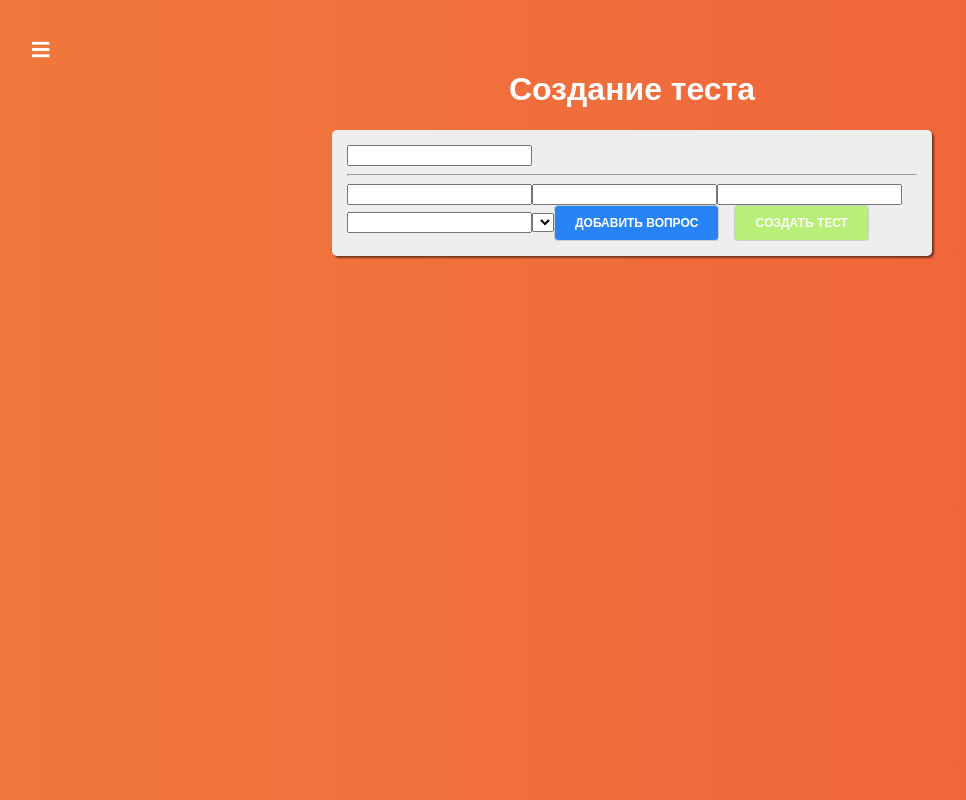
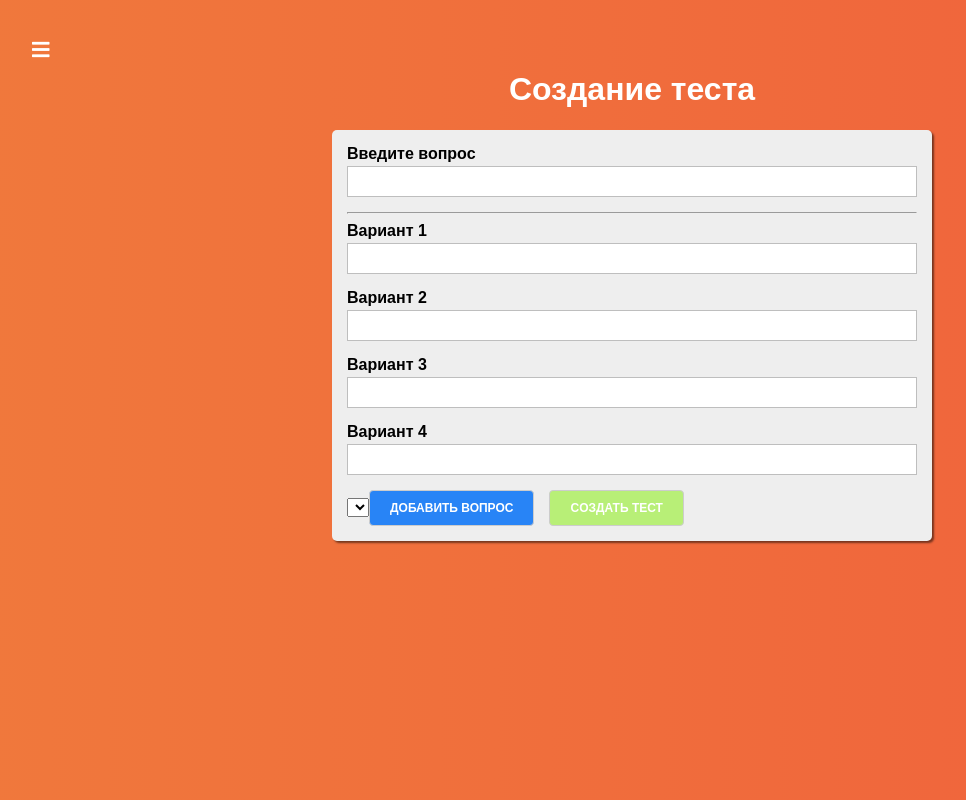
Before and after one commit to KuchkoNikita/react-quiz, a React app: page /quiz-creator in a window 1280 px wide. Shown: the whole page, without its empty margins (8-974 px from the left). Built offline with nearby package versions, Linux system fonts and the light colour scheme.

Commit message:
add components in QuizCreator

```diff
--- a/src/containers/QuizCreator/QuizCreator.js
+++ b/src/containers/QuizCreator/QuizCreator.js
@@ -1,8 +1,39 @@
 import React, {Component} from 'react';
 import classes from './QuizCreator.css';
 import Button from './../../components/UI/Button/Button.js';
+import Input from './../../components/UI/Input/Input';
+import {createControl} from './../../form/formFramework';
+import Auxiliary from './../../hoc/Auxiliary/Auxiliary';
+
+function createOptionControl(number) {
+    return createControl({
+        label: `Вариант ${number}`,
+        errorMessage: 'Значение не может быть пустым',
+        id: number
+    }, {required: true});
+}
+
+function createFormControls() {
+    return (
+        {
+            question: createControl({
+                label: 'Введите вопрос',
+                errorMessage: 'Вопрос не может быть пустым',
+            }, {required: true}),
+            option1: createOptionControl(1),
+            option2: createOptionControl(2),
+            option3: createOptionControl(3),
+            option4: createOptionControl(4),
+        }
+    )
+}
 
 export default class QuizCreator extends Component {
+
+    state = {
+        quiz: [],
+        formControls: createFormControls(),
+    }
 
     submitHandler = (event) => {
         event.preventDefault();
@@ -16,6 +47,31 @@
 
     }
 
+    changeHandler = (value, controlName) => {
+
+    }
+
+    renderInputs() {
+        return Object.keys(this.state.formControls).map((controlName, index) => {
+            const control = this.state.formControls[controlName];
+
+            return (
+                <Auxiliary key={controlName + index}>
+                    <Input
+                        label={control.label}
+                        value={control.value}
+                        valid={control.valid}
+                        shouldValidate={!!control.validation}
+                        touched={control.touched}
+                        errorMessage={control.errorMessage}
+                        onChange={event => this.changeHandler(event.target.value, controlName)}
+                    />
+                    { index === 0 ? <hr /> : null}
+                </Auxiliary>
+            )
+        })
+    }
+
     render() {
         return (
             <div className={classes.QuizCreator}>
@@ -24,12 +80,7 @@
 
                     <form onSubmit={this.submitHandler}>
 
-                        <input type="text"/>
-                        <hr/>
-                        <input type="text"/>
-                        <input type="text"/>
-                        <input type="text"/>
-                        <input type="text"/>
+                        { this.renderInputs() }
 
                         <select name="" id=""></select>
 
--- /dev/null
+++ b/src/form/formFramework.js
@@ -0,0 +1,9 @@
+export function createControl(config, validation) {
+    return {
+        ...config,
+        validation,
+        valid: !validation,
+        touched: false,
+        value: ''
+    }
+}
--- /dev/null
+++ b/src/hoc/Auxiliary/Auxiliary.js
@@ -0,0 +1,3 @@
+const Auxiliary = props => props.children;
+
+export default Auxiliary;
```
